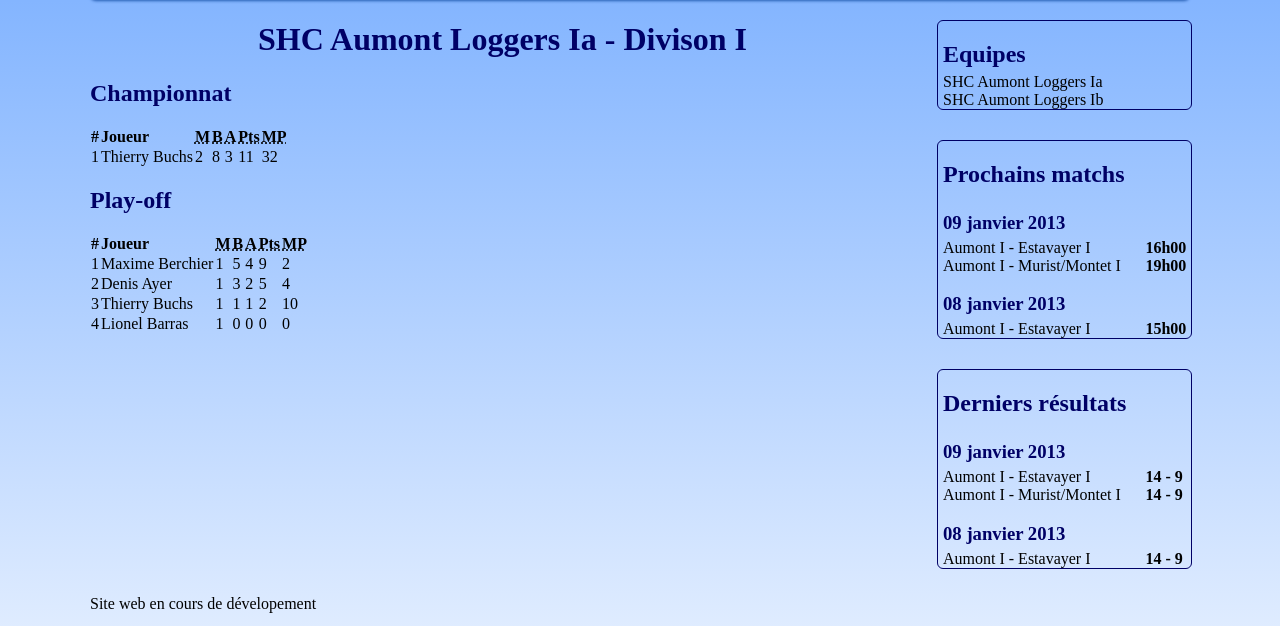
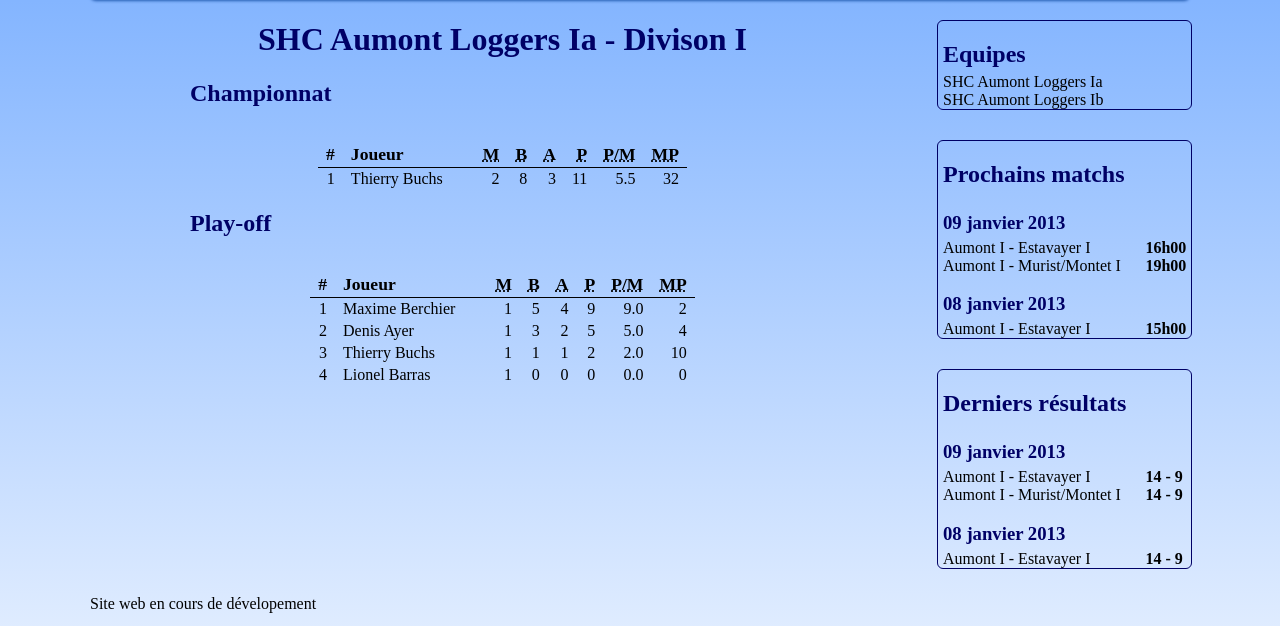
Before and after one commit to baudinseb/shcaumont, a Django app: page /stats/ in a window 1280 px wide. Shown: the part 206-832 px from the top of the page. Run offline with Django 3.2, Linux system fonts and the light colour scheme; data comes from the database, SQL or seed files in the repository; both versions use the stored data as it was after the commit; parts of the project's set-up code (start-up, migrations or seed data) failed here and were passed over.

Commit message:
Add points per game to statistics, improve the look and feel of statistics pages

```diff
--- /dev/null
+++ b/static/stats.css
@@ -0,0 +1,25 @@
+
+h2 {
+    margin-left:  100px;
+}
+
+.stats {
+    margin: auto;
+    margin-top: 35px;
+    text-align: right;
+}
+
+.stats th{
+    padding: 2px 8px 2px 8px;
+    border-bottom: 1px solid black;
+    font-size: 1.1em;
+}
+
+.stats td {
+    padding: 2px 8px 2px 8px;
+}
+
+.stats td:nth-child(2), .stats th:nth-child(2) {
+    padding-right: 32px;
+    text-align: left;
+}
--- a/stats/views.py
+++ b/stats/views.py
@@ -8,24 +8,30 @@ def team(request):
     season = Season.objects.filter(current=True).get()
     aumont_teams = season.team_set.filter(name__startswith='SHC Aumont').all()
     game_types = Type_Game.objects.all()
-    players_stats = []
+    all_stats = []
 
     for game_type in game_types:
-        players_stats.append(stats_sql(aumont_teams[0].id, game_type.id))
+        players_stats = stats_sql(aumont_teams[0].id, game_type.id)
+        for player_stats in players_stats:
+            player_stats['points_per_game'] = float(player_stats['points']) / float(player_stats['games'])
+        all_stats.append(players_stats)
 
-    return render(request, 'stats/stats_team.html', {'aumont_teams': aumont_teams, 'my_team': aumont_teams[0], 'players_stats': players_stats })
+    return render(request, 'stats/stats_team.html', {'aumont_teams': aumont_teams, 'my_team': aumont_teams[0], 'players_stats': all_stats })
 
 def team_id(request, team_id):
     season = Season.objects.filter(current=True).get()
     aumont_teams = season.team_set.filter(name__startswith='SHC Aumont').all()
     my_team = Team.objects.filter(id=team_id).get()
     game_types = Type_Game.objects.all()
-    players_stats = []
+    all_stats = []
 
     for game_type in game_types:
-        players_stats.append(stats_sql(team_id, game_type.id))
+        players_stats = stats_sql(team_id, game_type.id)
+        for player_stats in players_stats:
+            player_stats['points_per_game'] = float(player_stats['points']) / float(player_stats['games'])
+        all_stats.append(players_stats)
 
-    return render(request, 'stats/stats_team.html', {'aumont_teams': aumont_teams, 'my_team': my_team, 'players_stats': players_stats })
+    return render(request, 'stats/stats_team.html', {'aumont_teams': aumont_teams, 'my_team': my_team, 'players_stats': all_stats })
 
 
 
--- a/templates/stats/stats_team.html
+++ b/templates/stats/stats_team.html
@@ -29,9 +29,9 @@
     <h2>{{ player_stat.0.type_name }}</h2>
 
     <table class="stats">
-        <thead><tr><th>#</th><th>Joueur</th><th><abbr title="Matchs">M</abbr></th><th><abbr title="Buts">B</abbr></th><th><abbr title="Assistances">A</abbr></th><th><abbr title="Points">Pts</abbr></th><th><abbr title="Minutes de pénalité">MP</abbr></th></tr></thead>
+        <thead><tr><th>#</th><th>Joueur</th><th><abbr title="Matchs">M</abbr></th><th><abbr title="Buts">B</abbr></th><th><abbr title="Assistances">A</abbr></th><th><abbr title="Points">P</abbr></th><th><abbr title="Points par match">P/M</abbr></th><th><abbr title="Minutes de pénalité">MP</abbr></th></tr></thead>
         {% for player in player_stat %}
-            <tr><td>{{forloop.counter}}</td><td>{{ player.firstname }} {{ player.lastname }}</td><td>{{ player.games }}</td><td>{{ player.goals }}</td><td>{{ player.assists }}</td><td>{{ player.points }}</td><td>{{ player.penalties }}</td></tr>
+            <tr><td>{{forloop.counter}}</td><td>{{ player.firstname }} {{ player.lastname }}</td><td>{{ player.games }}</td><td>{{ player.goals }}</td><td>{{ player.assists }}</td><td>{{ player.points }}</td><td>{{ player.points_per_game }}</td><td>{{ player.penalties }}</td></tr>
         {% endfor %}
     </table>
 
```
Also changed, not shown: db.sqlite3.
